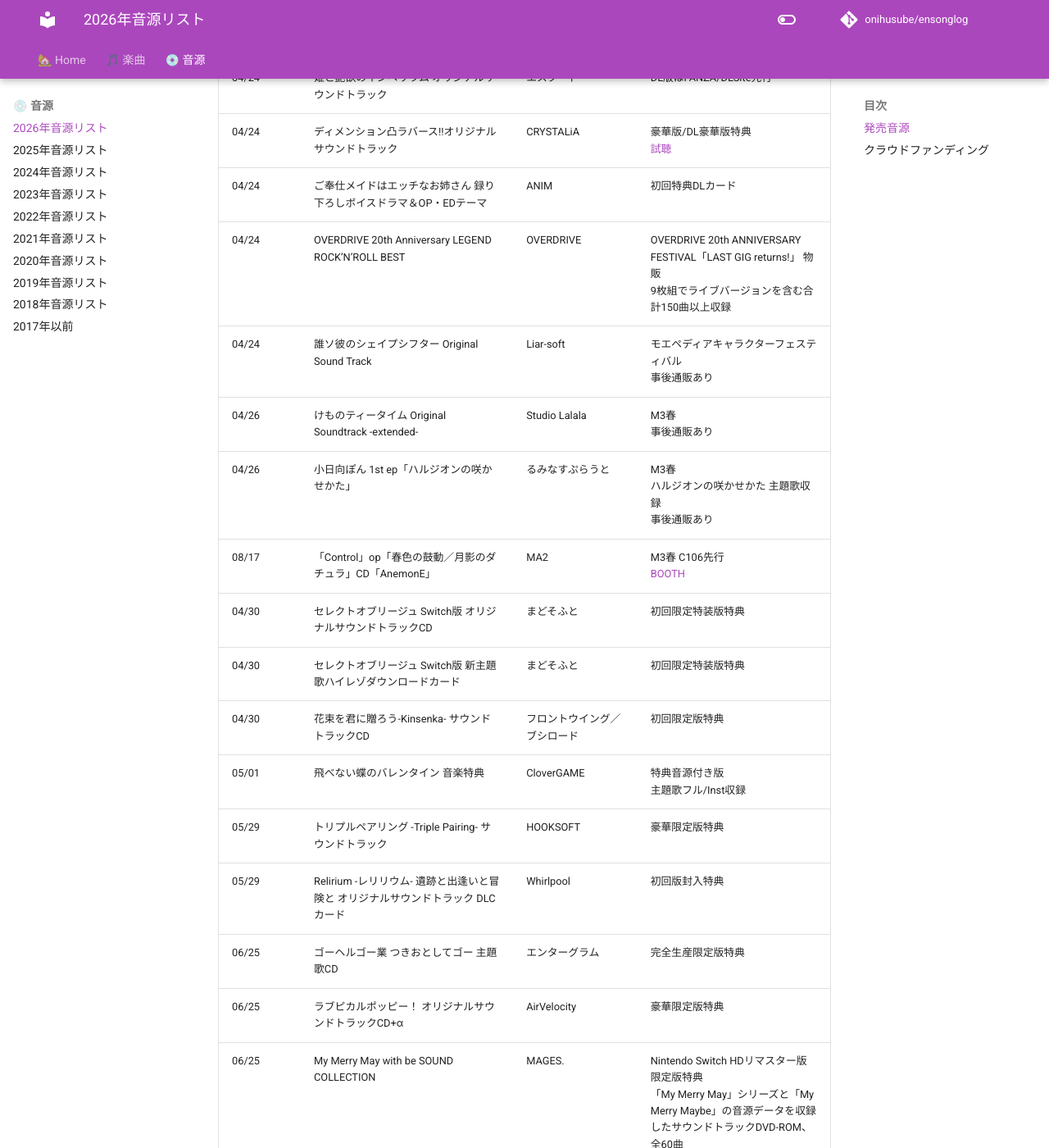
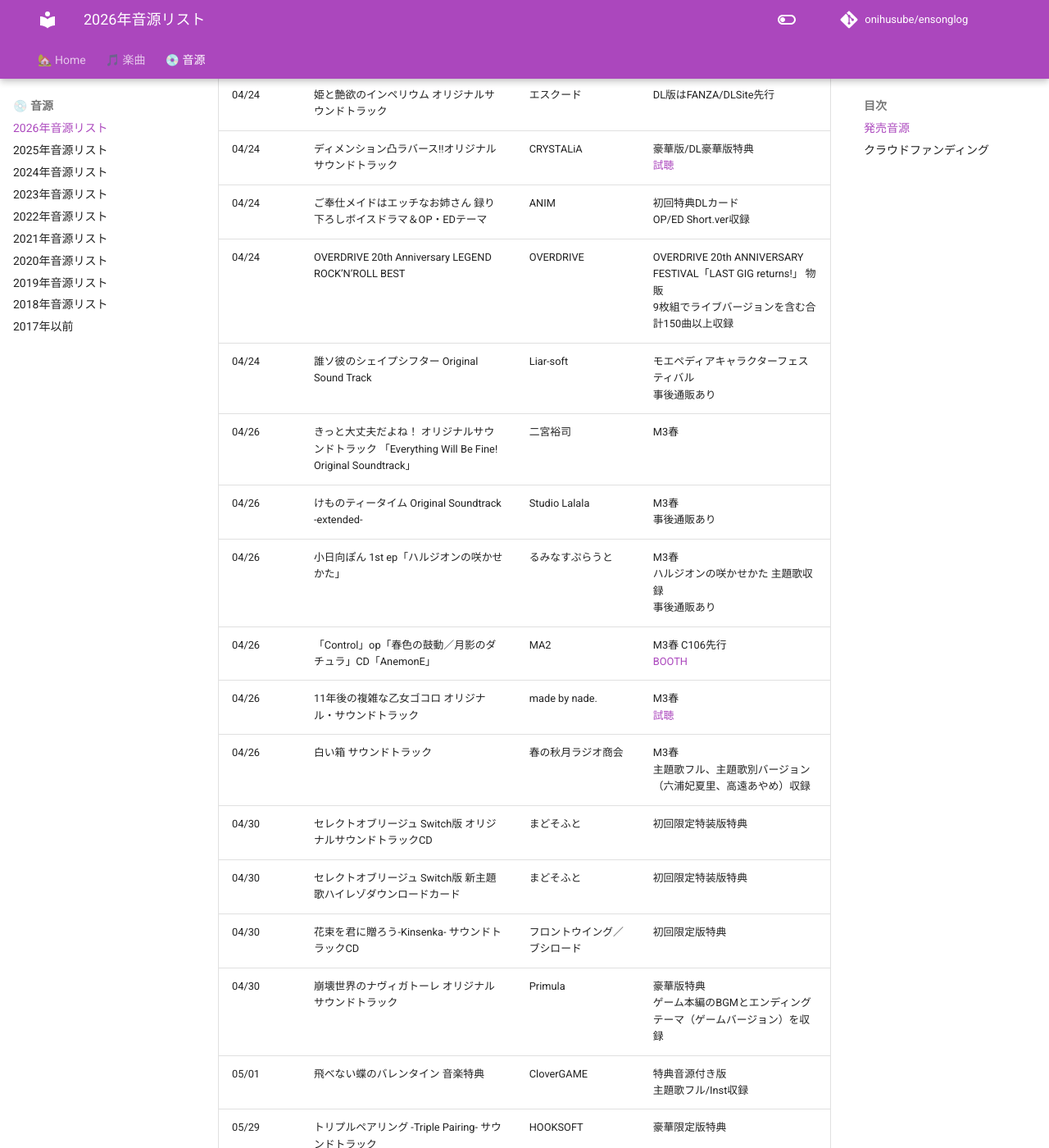
Before and after one commit to onihusube/ensonglog, an MkDocs documentation site: the page built from docs/2026/音源.md, in a window 1280 px wide and 1400 px high, scrolled down 3576 px. Shown: the whole window at 82% size. Built offline with MkDocs 1.6.1 and Material for MkDocs 9.7.7, drawn with Linux system fonts in a browser that asks for light colours; comment, search, counter and statistics services are not loaded.

Commit message:
音源の追加

```diff
--- a/docs/2026/音源.md
+++ b/docs/2026/音源.md
@@ -58,15 +58,19 @@
 | 04/24 | 姫と艶欲のインペリウム 主題歌Game size＋音楽DLカード | エスクード | 本作/姫様調教3パック 予約特典 |
 | 04/24 | 姫と艶欲のインペリウム オリジナルサウンドトラック | エスクード | DL版はFANZA/DLSite先行 |
 | 04/24 | ディメンション凸ラバース!!オリジナルサウンドトラック | CRYSTALiA | 豪華版/DL豪華版特典 </br> [試聴](https://www.youtube.com/watch?v=EIKbzJeXBdc) |
-| 04/24 | ご奉仕メイドはエッチなお姉さん 録り下ろしボイスドラマ＆OP・EDテーマ | ANIM | 初回特典DLカード |
+| 04/24 | ご奉仕メイドはエッチなお姉さん 録り下ろしボイスドラマ＆OP・EDテーマ | ANIM | 初回特典DLカード </br> OP/ED Short.ver収録 |
 | 04/24 | OVERDRIVE 20th Anniversary LEGEND ROCK’N’ROLL BEST | OVERDRIVE | OVERDRIVE 20th ANNIVERSARY FESTIVAL「LAST GIG returns!」 物販 </br> 9枚組でライブバージョンを含む合計150曲以上収録 |
 | 04/24 | 誰ソ彼のシェイプシフター Original Sound Track | Liar-soft | モエペディアキャラクターフェスティバル </br> 事後通販あり |
+| 04/26 | きっと大丈夫だよね！ オリジナルサウンドトラック 「Everything Will Be Fine! Original Soundtrack」 | 二宮裕司 | M3春 |
 | 04/26 | けものティータイム Original Soundtrack -extended- | Studio Lalala | M3春 </br> 事後通販あり |
 | 04/26 | 小日向ぽん 1st ep「ハルジオンの咲かせかた」 | るみなすぷらうと | M3春 </br> ハルジオンの咲かせかた 主題歌収録 </br> 事後通販あり |
-| 08/17 | 「Control」op「春色の鼓動／月影のダチュラ」CD「AnemonE」 | MA2 | M3春 C106先行 </br> [BOOTH](https://masquaregames.booth.pm/items/7166132) |
+| 04/26 | 「Control」op「春色の鼓動／月影のダチュラ」CD「AnemonE」 | MA2 | M3春 C106先行 </br> [BOOTH](https://masquaregames.booth.pm/items/7166132) |
+| 04/26 | 11年後の複雑な乙女ゴコロ オリジナル・サウンドトラック | made by nade. | M3春 </br> [試聴](https://www.youtube.com/watch?v=e44E9WeTjFw) |
+| 04/26 | 白い箱 サウンドトラック | 春の秋月ラジオ商会 | M3春 </br> 主題歌フル、主題歌別バージョン（六浦妃夏里、高遠あやめ）収録 |
 | 04/30 | セレクトオブリージュ Switch版 オリジナルサウンドトラックCD | まどそふと | 初回限定特装版特典 |
 | 04/30 | セレクトオブリージュ Switch版 新主題歌ハイレゾダウンロードカード | まどそふと | 初回限定特装版特典 |
 | 04/30 | 花束を君に贈ろう-Kinsenka- サウンドトラックCD | フロントウイング／ブシロード | 初回限定版特典 |
+| 04/30 | 崩壊世界のナヴィガトーレ オリジナルサウンドトラック | Primula | 豪華版特典 </br> ゲーム本編のBGMとエンディングテーマ（ゲームバージョン）を収録 |
 | 05/01 | 飛べない蝶のバレンタイン 音楽特典 | CloverGAME | 特典音源付き版 </br> 主題歌フル/Inst収録 |
 | 05/29 | トリプルペアリング -Triple Pairing- サウンドトラック | HOOKSOFT | 豪華限定版特典 |
 | 05/29 | Relirium -レリリウム- 遺跡と出逢いと冒険と オリジナルサウンドトラック DLCカード | Whirlpool | 初回版封入特典 |
```
